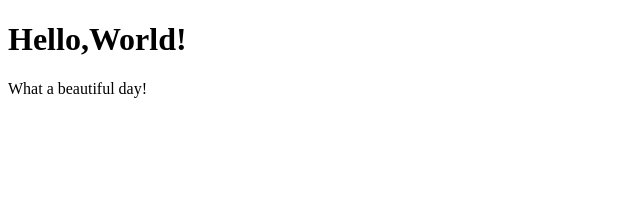
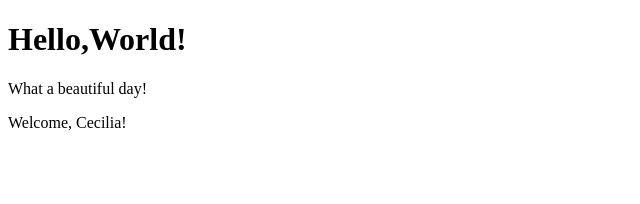
Before and after one commit to CeciliaFabiole/REACT, a React (Create React App) app in the folder react-complete-exercises/: page / in a window 1280 px wide. Shown: the top 204 px of the page, without its empty margins (0-640 px from the left). Built offline with nearby package versions, Linux system fonts and the light colour scheme.

Commit message:
feat: add props-01

```diff
--- a/react-complete-exercises/src/App.js
+++ b/react-complete-exercises/src/App.js
@@ -1,5 +1,6 @@
 import React from "react";
 import {Hello} from './Hello'
+import { Welcome } from "./Welcome";
 
 //CLASS COMPONENT
 // export class App extends React.Component {
@@ -16,6 +17,7 @@ export function App(){
     return(
         <div>
             <Hello/>
+            <Welcome name='Cecilia'/>
         </div>
     )
 }
--- /dev/null
+++ b/react-complete-exercises/src/Welcome.js
@@ -0,0 +1,12 @@
+import React from "react";
+
+//CLASS COMPONENT
+// export class Welcome extends React.Component {
+//     render() {
+//         return <p>Welcome, {this.props.name}!</p>
+//     }
+// }
+//FUNCTION COMPONENT
+export function Welcome({name}){
+    return <p>Welcome, {name}!</p>
+}
```
Also changed, not shown: 1 other file (tests, documents, lock files or other folders).
